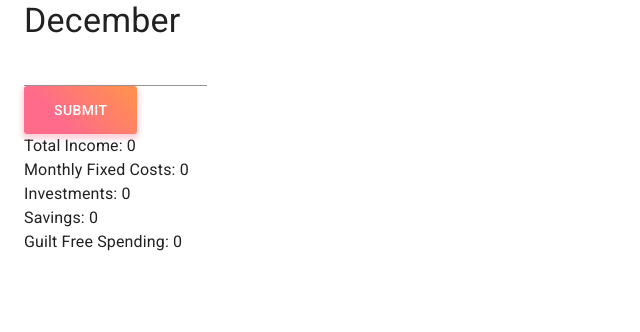
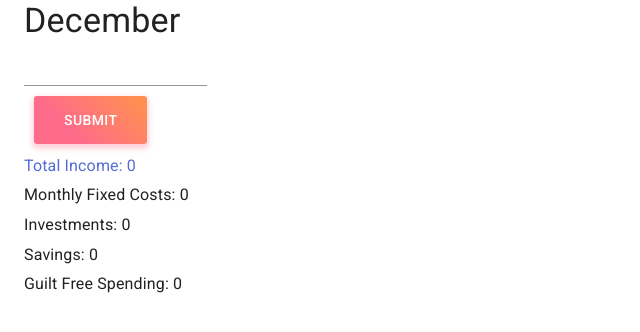
Before and after one commit to awburgard/IWT-Budget, a React (Create React App) app: page / in a window 1280 px wide. Shown: the top 332 px of the page, without its empty margins (0-640 px from the left). Built offline with nearby package versions, Linux system fonts and the light colour scheme.

Commit message:
updates styles

```diff
--- a/src/components/Budget.js
+++ b/src/components/Budget.js
@@ -17,19 +17,19 @@ export default class Budget extends Component {
                             <MyButton onClick={context.totalIncome}>Submit</MyButton>
                         </Grid>
                         <Grid container item lg={12}>
-                            <Typography>Total Income: {context.budget.totalIncome}</Typography>
+                            <Typography color="primary" gutterBottom>Total Income: {context.budget.totalIncome}</Typography>
                         </Grid>
                         <Grid container item lg={12}>
-                            <Typography>Monthly Fixed Costs: {context.budget.monthlyFixedCost}</Typography>
+                            <Typography gutterBottom>Monthly Fixed Costs: {context.budget.monthlyFixedCost}</Typography>
                         </Grid>
                         <Grid container item lg={12}>
-                            <Typography>Investments: {context.budget.investmentCost}</Typography>
+                            <Typography gutterBottom>Investments: {context.budget.investmentCost}</Typography>
                         </Grid>
                         <Grid container item lg={12}>
-                            <Typography>Savings: {context.budget.savingsCost}</Typography>
+                            <Typography gutterBottom>Savings: {context.budget.savingsCost}</Typography>
                         </Grid>
                         <Grid container item lg={12}>
-                            <Typography>Guilt Free Spending: {context.budget.guiltFreeSpending}</Typography>
+                            <Typography gutterBottom>Guilt Free Spending: {context.budget.guiltFreeSpending}</Typography>
                         </Grid>
                     </Grid>
                 )}
--- a/src/shared/Button.js
+++ b/src/shared/Button.js
@@ -9,4 +9,5 @@ export const MyButton = styled(Button)({
   color: 'white',
   height: 48,
   padding: '0 30px',
+  margin: '10px'
 });
```
